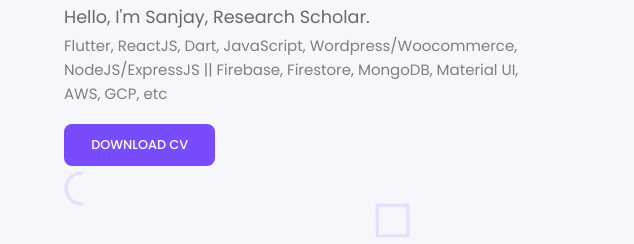
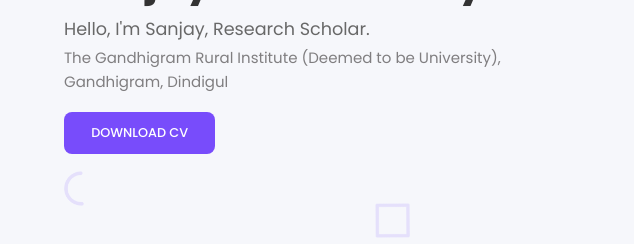
Before and after one commit to sanjayk-math/sanjayk-math.github.io, a plain HTML site: page index.html in a window 1280 px wide. Shown: the part 365-609 px from the top of the page, 0-634 px from the left. Drawn offline with nearby package versions, Linux system fonts and the light colour scheme.

Commit message:
Update index.html

```diff
--- a/index.html
+++ b/index.html
@@ -121,9 +121,7 @@
               <div class="text">
                 <p>Hello, I'm Sanjay, Research Scholar.</p>
                 <div class="small-desc">
-                  Flutter, ReactJS, Dart, JavaScript, Wordpress/Woocommerce,
-                  NodeJS/ExpressJS || Firebase, Firestore, MongoDB, Material UI,
-                  AWS, GCP, etc
+                  The Gandhigram Rural Institute (Deemed to be University), Gandhigram, Dindigul
                 </div>
               </div>
               <a href="./img/cv.pdf" target="_blank" class="btn">Download CV</a>
```
